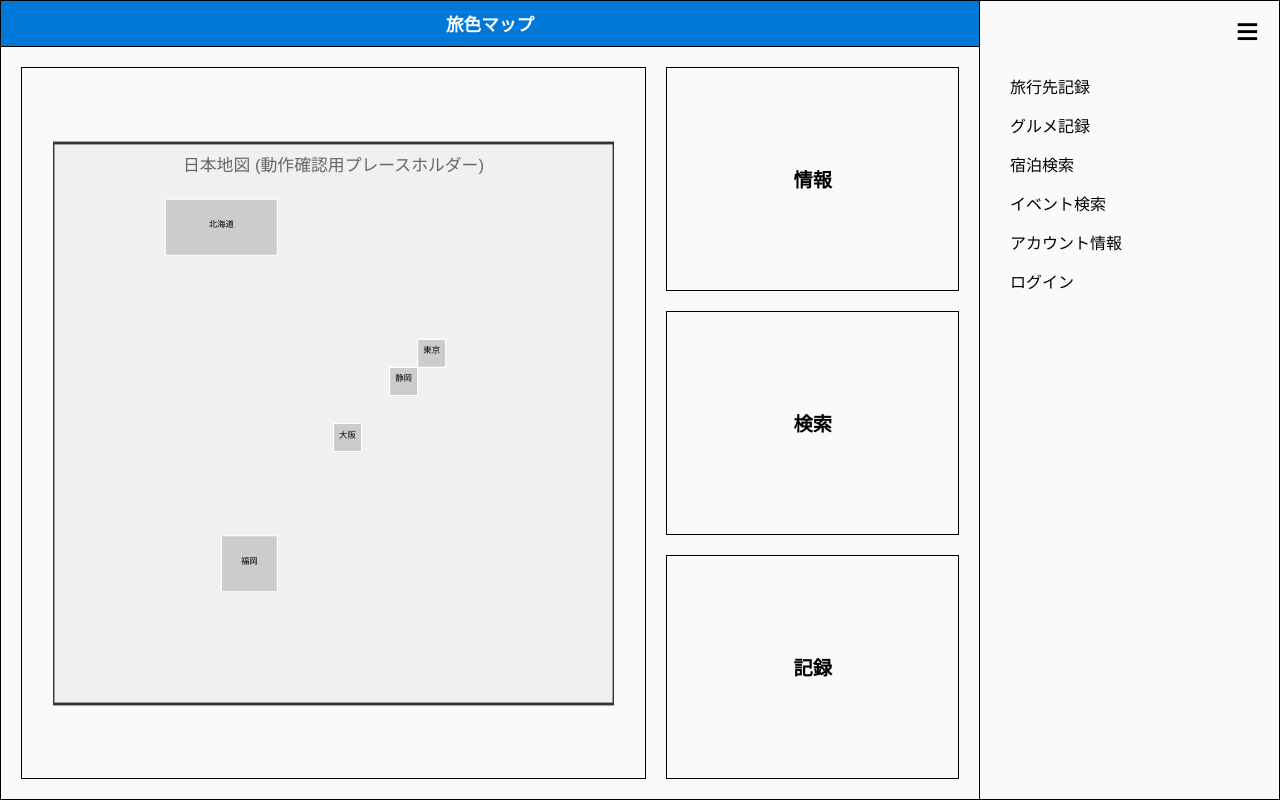
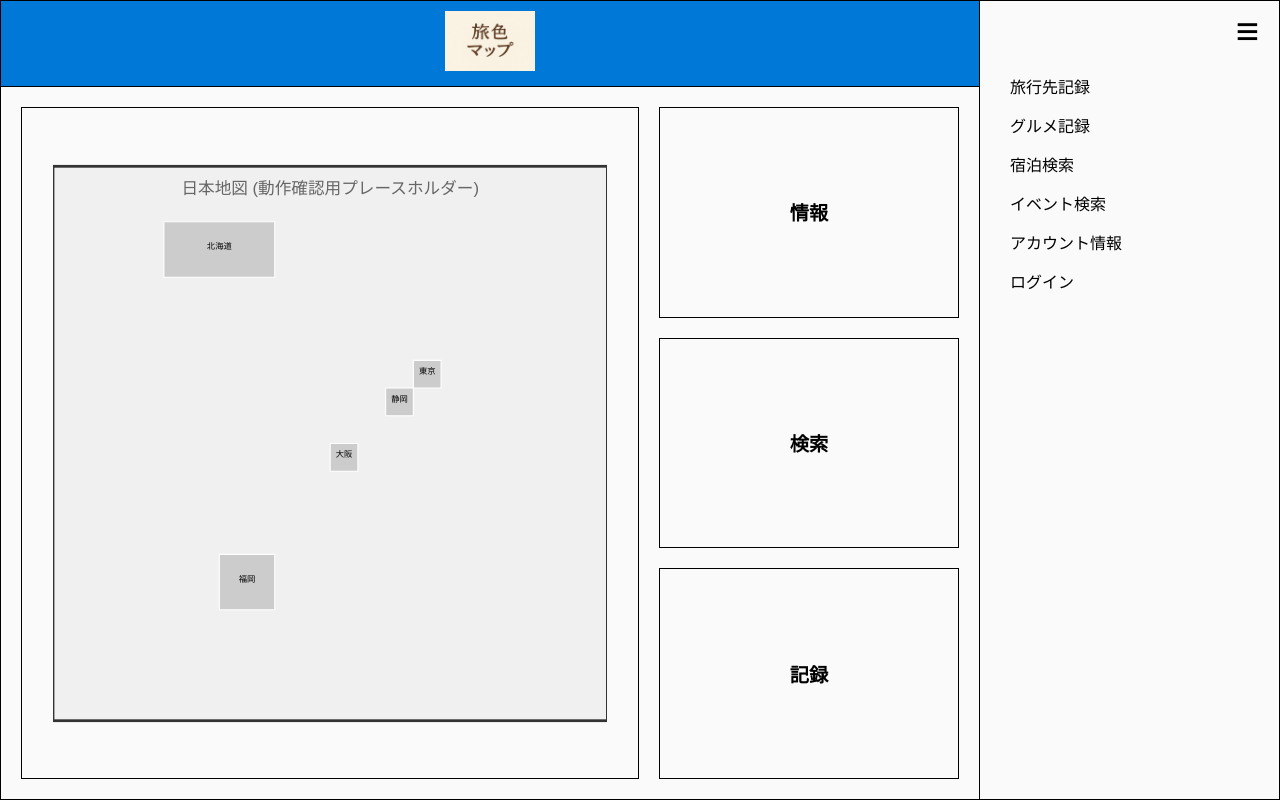
Before and after one commit to Kaito8910/travelcolormap, a Flask app: page / in a window 1280 px wide. Run offline with Flask 3, Linux system fonts and the light colour scheme; some libraries are stand-ins or nearby versions.

Commit message:
いろいろ

```diff
--- a/VSコード/tabiiro_map/static/css/style.css
+++ b/VSコード/tabiiro_map/static/css/style.css
@@ -257,3 +257,28 @@
     padding: 8px;
     border: 1px
 }
+
+/* ==================================== */
+/* 4. ヘッダーロゴ (クリックでホームに戻る) */
+/* ==================================== */
+
+/* ロゴ画像のスタイル */
+.app-logo {
+    height: 60px;         /* ロゴの高さ（必要に応じて調整） */
+    width: auto;          /* アスペクト比を維持 */
+    display: block;
+    margin: 0 auto;       /* 横中央に配置 */
+}
+
+/* クリック可能リンク領域 */
+.home-link {
+    display: inline-block;
+    text-decoration: none;
+    cursor: pointer;
+}
+
+/* ホバー時の軽いエフェクト */
+.home-link:hover .app-logo {
+    opacity: 0.85;
+    transition: opacity 0.2s ease;
+}
--- a/VSコード/tabiiro_map/templates/base.html
+++ b/VSコード/tabiiro_map/templates/base.html
@@ -12,7 +12,9 @@
         <div class="page-left">
             <!-- ヘッダーセクション -->
             <header class="header-section">
-                <div class="app-title">旅色マップ</div>
+                <a href="{{ url_for('home') }}" class="home-link">
+                    <img src="{{ url_for('static', filename='images/tabiiro_rogo.png') }}" alt="旅色マップロゴ" class="app-logo">
+                </a>
             </header>
 
             <!-- メインコンテンツ領域 -->
```
Also changed, not shown: VSコード/tabiiro_map/static/images/tabiiro_rogo.png (added), 1 other file.
